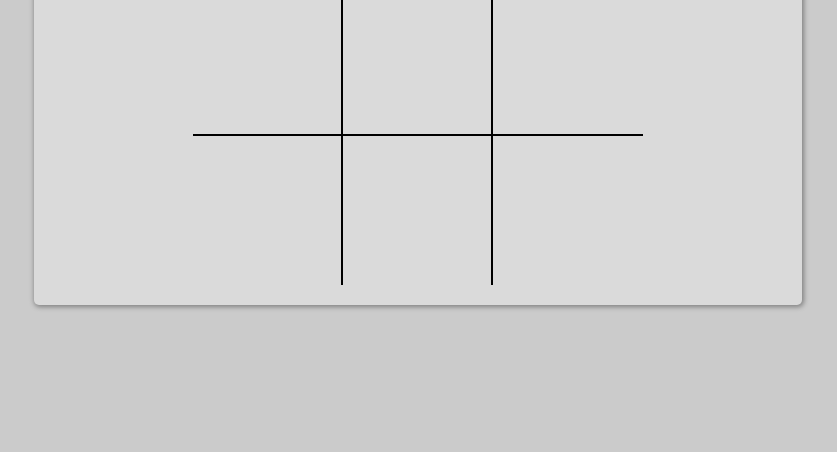
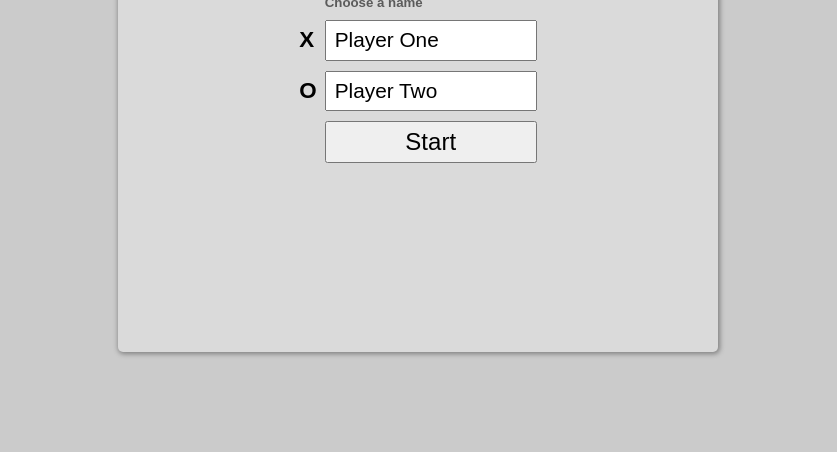
Before and after one commit to emilations/odin-tic-tac-toe, a plain HTML site: page index.html in a window 1280 px wide. Shown: the part 348-800 px from the top of the page, without its empty margins (222-1059 px from the left). Drawn offline with Linux system fonts and the light colour scheme.

Commit message:
Add hidden elements and start UI

```diff
--- a/index.html
+++ b/index.html
@@ -12,20 +12,25 @@
 <body>
   <div class="container">
     <div class="game-UI">
-      <div class="header">
+      <div class="intro">
+          <h1 class="hero right">Tic Tac Toe</h1>
+          <h5 class="sub right">Choose a name</h5>
+          <label class="left"for="playerOne">X</label>
+          <input class="name-input right" type="text" id="playerOne"  placeholder="Player One" autocomplete="off">
+          <label class="left" for="playerOne">O</label>
+          <input class="name-input right" type="text" id="playerTwo" placeholder="Player Two" autocomplete="off">
+          <button class="start right">Start</button>
       </div>
-      <div class="board">
-        <div class="box player-mark disable-select" data-index="0"></div>
-        <div class="box player-mark disable-select" data-index="1"></div>
-        <div class="box player-mark disable-select" data-index="2"></div>
-        <div class="box player-mark disable-select" data-index="3"></div>
-        <div class="box player-mark disable-select" data-index="4"></div>
-        <div class="box player-mark disable-select" data-index="5"></div>
-        <div class="box player-mark disable-select" data-index="6"></div>
-        <div class="box player-mark disable-select" data-index="7"></div>
-        <div class="box player-mark disable-select" data-index="8"></div>
-      </div>
-      <div class="settings">
+      <div class="board hidden">
+        <div class="grid player-mark disable-select" data-index="0"></div>
+        <div class="grid player-mark disable-select" data-index="1"></div>
+        <div class="grid player-mark disable-select" data-index="2"></div>
+        <div class="grid player-mark disable-select" data-index="3"></div>
+        <div class="grid player-mark disable-select" data-index="4"></div>
+        <div class="grid player-mark disable-select" data-index="5"></div>
+        <div class="grid player-mark disable-select" data-index="6"></div>
+        <div class="grid player-mark disable-select" data-index="7"></div>
+        <div class="grid player-mark disable-select" data-index="8"></div>
       </div>
     </div>
   </div>
--- a/script.js
+++ b/script.js
@@ -1,58 +1,81 @@
-let gameboard = {
-  memory: ["", "", "", "", "", "", "", "", ""],
-  modify: function (position, content) {
-    this.memory[position] = content;
-  },
-  clear: function () {
-    this.memory = ["", "", "", "", "", "", "", "", ""];
-  },
+// gameboard memory module
+let gameboard = (function () {
+  let memory = ["", "", "", "", "", "", "", "", ""];
+  let read = function () {
+    return [...memory];
+  };
+  let update = function (position, content) {
+    memory[position] = content;
+  };
+  let reset = function () {
+    memory = ["", "", "", "", "", "", "", "", ""];
+  };
+
+  return {
+    read,
+    update,
+    reset,
+  };
+})();
+
+// game module
+let game = (function () {
+  let players = [];
+  let currentPlayerIndex = 0;
+  let start = function () {};
+  let setPlayer = function (name, token) {
+    players.push({ name, token });
+  };
+  let readPlayer = function () {
+    console.log(players);
+  };
+  let round = function (e) {
+    let position = e.target.dataset.index;
+    let token = players[currentPlayerIndex].token;
+    gameboard.update(position, token);
+    interface.displayUpdate(position, token);
+    currentPlayerIndex = currentPlayerIndex == 0 ? 1 : 0;
+    interface.removeListener(position)
+  };
+
+  return {
+    start,
+    setPlayer,
+    readPlayer,
+    round,
+  };
+})();
+
+// interface controller module
+let interface = (function () {
+  let grid;
+  let cacheDOM = function () {
+    grid = document.querySelectorAll(".grid");
+  };
+  let addListener = function () {
+    grid.forEach((elem) => elem.addEventListener("click", game.round));
+  };
+  let displayUpdate = function (position, content) {
+    grid[position].textContent = content;
+  };
+  let removeListener = function (position){
+    grid[position].removeEventListener("click", game.round);
+  }
+  cacheDOM();
+  addListener();
+
+  return {
+    cacheDOM,
+    addListener,
+    displayUpdate,
+    removeListener,
+  };
+})();
+
+// factory for player
+function player(name, token) {
+  return { name, token };
 }
 
-let gameInterface = {
-  init: function () {
-    this.cacheDOM();
-    this.addListener();
-    this.displayRefresh();
-  },
-  cacheDOM: function () {
-    this.boxes = document.querySelectorAll(".box");
-  },
-  addListener: function () {
-    this.boxes.forEach((box) => box.addEventListener("click", game.round));
-  },
-  removeListener: function() {
-
-  },
-  displayRefresh: function () {
-    for (let position in this.boxes)
-      this.boxes[position].innerHTML = gameboard.memory[position];
-  },
-};
-
-let game = {
-  playerTurn: "",
-  winner: "",
-  init: function () {
-    gameboard.clear()
-    gameInterface.init();
-  },
-  round: function(e) {
-    let index = e.target.dataset.index;
-    gameboard.modify(index, playerOne.mark);
-    gameInterface.displayRefresh();
-  },
-  setSelection: function(e) {
-    playerOne.mark = e.target.value;
-  }
-};
-
-game.init();
-let playerOne = player("X", "Yolo")
-
-
-// factory for player
-function player (mark, name) {
-  return {name,
-          mark,
-  }
-}
+game.setPlayer("Sofia", "O");
+game.setPlayer("Emile", "X");
--- a/styles.css
+++ b/styles.css
@@ -1,6 +1,7 @@
 * {
   padding: 0;
   margin: 0;
+  font-family: "Montserrat", sans-serif;
 }
 
 .disable-select {
@@ -20,17 +21,13 @@
   grid-template-columns: 1fr;
 }
 
-.header {
-  padding-top: 1rem;
-  font-size: 2rem;
-  font-family: "Montserrat", sans-serif;
-}
-
 .game-UI {
   background-color: rgb(218, 218, 218);
-  width: 60%;
+  width: 600px;
+  height: 600px;
   display: grid;
   justify-items: center;
+  align-items: center;
   gap: 20px;
   box-shadow: 1px 1px 5px 1px grey;
   border-radius: 5px;
@@ -39,37 +36,75 @@
 .board {
   display: grid;
   grid-template-columns: 1fr 1fr 1fr;
+  grid-template-rows: 1fr 1fr 1fr;
   height: 450px;
   width: 450px;
-  justify-items: stretch;
-  align-items: stretch;
 }
 
-.box {
+.grid {
   display: grid;
   justify-content: center;
   align-content: center;
 }
 
-.box:nth-of-type(-n+6) {
-  border-bottom: 2px solid black;
+.grid:nth-of-type(-n + 6) {
+  border-bottom: 3px solid black;
 }
 
-.box:nth-of-type(1),
-.box:nth-of-type(2),
-.box:nth-of-type(4),
-.box:nth-of-type(5),
-.box:nth-of-type(7),
-.box:nth-of-type(8) {
-  border-right: 2px solid black;
+.grid:nth-of-type(1),
+.grid:nth-of-type(2),
+.grid:nth-of-type(4),
+.grid:nth-of-type(5),
+.grid:nth-of-type(7),
+.grid:nth-of-type(8) {
+  border-right: 3px solid black;
 }
 
 .player-mark {
-  font-family: "Montserrat", sans-serif;
   font-size: 3rem;
 }
 
-button {
+.hidden {
+  display: none;
+}
+
+.name-input::placeholder {
+  color: black;
+}
+
+.name-input {
+  font-size: 1.3rem;
+  padding: 0.4rem 0.5rem;
+  width: 12rem;
+}
+
+.intro {
+  display: grid;
+  grid-template-columns: auto 1fr;
+  row-gap: 10px;
+  align-items: center;
+}
+
+.right {
+  grid-column: 2 / 3;
+}
+
+.left {
+  grid-column: 1 / 2;
+  padding-right: 0.5rem;
+  font-size: 1.4rem;
+  font-weight: 600;
+}
+
+.start {
   padding: 0.3rem 1rem;
   font-size: 1.5rem;
 }
+
+h5 {
+  color: rgb(91, 91, 91);
+}
+
+h1 {
+  font-size: 2.4rem;
+}
```
Also changed, not shown: static/tic-tac-toe_39453Black.png (added).
